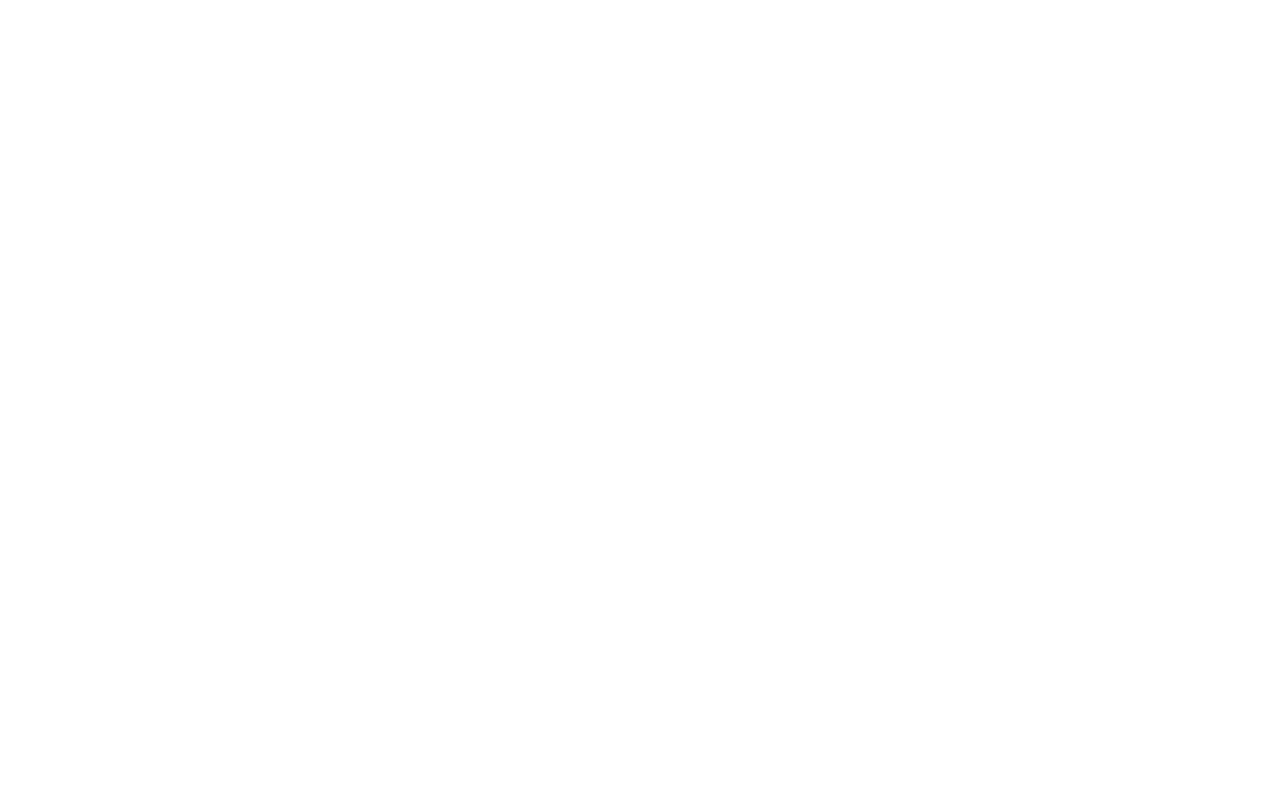
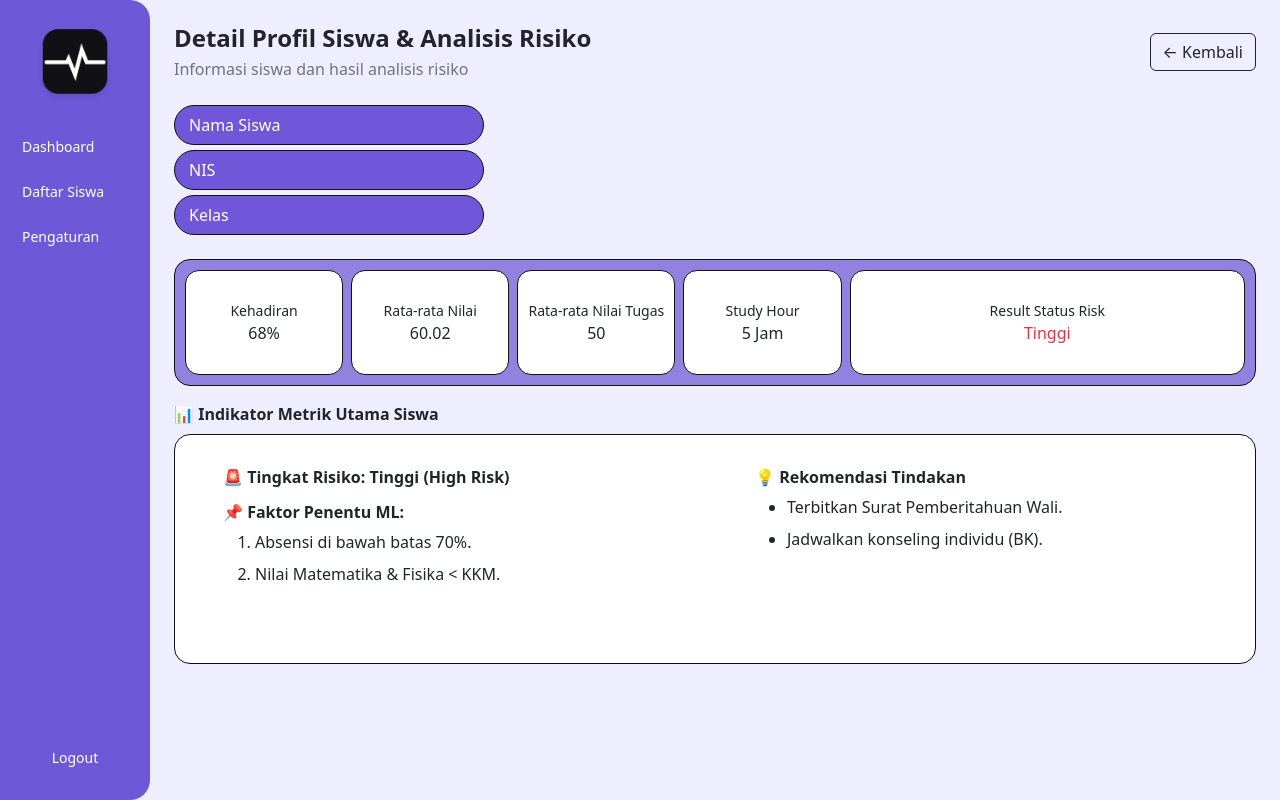
Before and after one commit to sutripnm/EduPulse-student-early-warning-web, a React (Vite) app: page /detail-siswa/1 in a window 1280 px wide. Before the commit this address had no page. Built offline with nearby package versions, Linux system fonts and the light colour scheme.

Commit message:
feat: add detail student page

```diff
--- a/src/App.jsx
+++ b/src/App.jsx
@@ -2,17 +2,39 @@
 import StudentListPage from "./pages/StudentListPage";
 import LandingPage from "./pages/LandingPage";
 import LoginPage from "./pages/LoginPage";
-import Sidebar from "./components/Sidebar";
 import DashboardPage from "./pages/DashboardPage";
+import StudentDetailPage from "./pages/StudentDetailPage";
 
 function App() {
   return (
     <BrowserRouter>
       <Routes>
-        <Route path="/" element={<LandingPage />} />
-        <Route path="/login" element={<LoginPage />} />
-        <Route path="/dashboard" element={<DashboardPage />} />
-        <Route path="/student-list" element={<StudentListPage />} />
+
+        <Route
+          path="/"
+          element={<LandingPage />}
+        />
+
+        <Route
+          path="/login"
+          element={<LoginPage />}
+        />
+
+        <Route
+          path="/dashboard"
+          element={<DashboardPage />}
+        />
+
+        <Route
+          path="/student-list"
+          element={<StudentListPage />}
+        />
+
+        <Route
+          path="/detail-siswa/:id"
+          element={<StudentDetailPage />}
+        />
+
       </Routes>
     </BrowserRouter>
   );
--- a/src/components/Sidebar.jsx
+++ b/src/components/Sidebar.jsx
@@ -33,13 +33,6 @@
         </Link>
 
         <Link
-          to="/detail-siswa"
-          className="sidebar-link"
-        >
-          Detail Siswa
-        </Link>
-
-        <Link
           to="/pengaturan"
           className="sidebar-link"
         >
--- /dev/null
+++ b/src/pages/StudentDetailPage.jsx
@@ -0,0 +1,253 @@
+import { useParams, Link } from "react-router-dom";
+import Sidebar from "../components/Sidebar";
+import "../styles/student-detail-page.css";
+
+const studentData = {
+  1: {
+    nis: "2023001",
+    name: "Ahmad Rizky",
+    className: "X IPA 1",
+    gender: "Laki-laki",
+
+    attendance: 68,
+    score: 60.02,
+    taskScore: 50,
+    studyHour: 5,
+
+    risk: "Tinggi",
+
+    riskFactors: [
+      "Absensi di bawah batas 70%.",
+      "Nilai Matematika & Fisika < KKM.",
+    ],
+
+    recommendations: [
+      "Terbitkan Surat Pemberitahuan Wali.",
+      "Jadwalkan konseling individu (BK).",
+    ],
+  },
+
+  2: {
+    nis: "2023002",
+    name: "Siti Aisyah",
+    className: "X IPA 2",
+    gender: "Perempuan",
+
+    attendance: 68,
+    score: 61,
+    taskScore: 55,
+    studyHour: 6,
+
+    risk: "Tinggi",
+
+    riskFactors: [
+      "Absensi di bawah batas 70%.",
+      "Nilai tugas masih rendah.",
+    ],
+
+    recommendations: [
+      "Jadwalkan konseling individu (BK).",
+      "Berikan pendampingan belajar.",
+    ],
+  },
+};
+
+function StudentDetailPage() {
+  const { id } = useParams();
+
+  const student = studentData[id];
+
+  return (
+    <main className="student-detail-page d-flex">
+
+      <Sidebar />
+
+      <section className="student-detail-main flex-grow-1 p-4">
+
+        {/* Header */}
+        <div className="d-flex justify-content-between align-items-center mb-4">
+
+          <div>
+            <h1 className="h4 fw-bold mb-1">
+              Detail Profil Siswa & Analisis Risiko
+            </h1>
+
+            <p className="text-secondary mb-0">
+              Informasi siswa dan hasil analisis risiko
+            </p>
+          </div>
+
+          <Link
+            to="/student-list"
+            className="btn btn-outline-dark"
+          >
+            ← Kembali
+          </Link>
+
+        </div>
+
+
+        {/* ========================= */}
+        {/* PROFIL SISWA */}
+        {/* ========================= */}
+
+        <section className="student-profile-info mb-4">
+
+          <div className="student-info-item">
+            Nama Siswa
+          </div>
+
+          <div className="student-info-item">
+            NIS
+          </div>
+
+          <div className="student-info-item">
+            Kelas
+          </div>
+
+        </section>
+
+
+        {/* ========================= */}
+        {/* METRIK SISWA */}
+        {/* ========================= */}
+
+        <section className="student-metrics mb-3">
+
+          {/* Kehadiran */}
+          <div className="metric-card">
+
+            <span>
+              Kehadiran
+            </span>
+
+            <strong>
+              {student.attendance}%
+            </strong>
+
+          </div>
+
+
+          {/* Rata-rata Nilai */}
+          <div className="metric-card">
+
+            <span>
+              Rata-rata Nilai
+            </span>
+
+            <strong>
+              {student.score}
+            </strong>
+
+          </div>
+
+
+          {/* Nilai Tugas */}
+          <div className="metric-card">
+
+            <span>
+              Rata-rata Nilai Tugas
+            </span>
+
+            <strong>
+              {student.taskScore}
+            </strong>
+
+          </div>
+
+
+          {/* Study Hour */}
+          <div className="metric-card">
+
+            <span>
+              Study Hour
+            </span>
+
+            <strong>
+              {student.studyHour} Jam
+            </strong>
+
+          </div>
+
+
+          {/* Risk */}
+          <div className="metric-card metric-risk">
+
+            <span>
+              Result Status Risk
+            </span>
+
+            <strong>
+              {student.risk}
+            </strong>
+
+          </div>
+
+        </section>
+
+
+        {/* ========================= */}
+        {/* INDIKATOR */}
+        {/* ========================= */}
+
+        <p className="fw-semibold mb-2">
+          📊 Indikator Metrik Utama Siswa
+        </p>
+
+
+        <section className="risk-analysis-card">
+
+          {/* Faktor Risiko */}
+          <div className="risk-analysis-section">
+
+            <h6 className="fw-semibold">
+              🚨 Tingkat Risiko: {student.risk} (High Risk)
+            </h6>
+
+            <h6 className="fw-semibold mt-3">
+              📌 Faktor Penentu ML:
+            </h6>
+
+            <ol className="mb-0">
+
+              {student.riskFactors.map((factor, index) => (
+                <li key={index}>
+                  {factor}
+                </li>
+              ))}
+
+            </ol>
+
+          </div>
+
+
+          {/* Rekomendasi */}
+          <div className="risk-analysis-section">
+
+            <h6 className="fw-semibold">
+              💡 Rekomendasi Tindakan
+            </h6>
+
+            <ul className="mb-0">
+
+              {student.recommendations.map(
+                (recommendation, index) => (
+                  <li key={index}>
+                    {recommendation}
+                  </li>
+                )
+              )}
+
+            </ul>
+
+          </div>
+
+        </section>
+
+      </section>
+
+    </main>
+  );
+}
+
+export default StudentDetailPage;
--- a/src/pages/StudentListPage.jsx
+++ b/src/pages/StudentListPage.jsx
@@ -351,7 +351,7 @@
                       <td>
 
                         <Link
-                          to={`/students/${student.id}`}
+                          to={`/detail-siswa/${student.id}`}
                           className="btn btn-sm btn-outline-dark"
                         >
                           Detail
--- /dev/null
+++ b/src/styles/student-detail-page.css
@@ -0,0 +1,99 @@
+.student-detail-page {
+  min-height: 100vh;
+  background-color: #eeeeff;
+}
+
+.student-detail-main {
+  min-width: 0;
+}
+
+
+/* ========================= */
+/* PROFIL SISWA */
+/* ========================= */
+
+.student-profile-info {
+  width: 310px;
+}
+
+.student-info-item {
+  background-color: #7056d8;
+  color: white;
+  border: 1px solid #111;
+  border-radius: 20px;
+  padding: 7px 14px;
+  margin-bottom: 5px;
+}
+
+
+/* ========================= */
+/* METRIK */
+/* ========================= */
+
+.student-metrics {
+  display: grid;
+  grid-template-columns: repeat(4, 1fr) 2.5fr;
+  gap: 8px;
+
+  background-color: #9182df;
+  border: 1px solid #111;
+  border-radius: 16px;
+  padding: 10px;
+}
+
+.metric-card {
+  background-color: white;
+  border: 1px solid #111;
+  border-radius: 14px;
+
+  min-height: 105px;
+
+  display: flex;
+  flex-direction: column;
+  align-items: center;
+  justify-content: center;
+
+  text-align: center;
+}
+
+.metric-card span {
+  font-size: 14px;
+}
+
+.metric-card strong {
+  font-size: 16px;
+  font-weight: 500;
+}
+
+.metric-risk strong {
+  color: #dc3545;
+}
+
+
+/* ========================= */
+/* ANALISIS RISIKO */
+/* ========================= */
+
+.risk-analysis-card {
+  background-color: white;
+
+  border: 1px solid #111;
+  border-radius: 16px;
+
+  padding: 28px;
+
+  display: grid;
+  grid-template-columns: 1fr 1fr;
+
+  gap: 40px;
+
+  min-height: 230px;
+}
+
+.risk-analysis-section {
+  padding: 5px 20px;
+}
+
+.risk-analysis-section li {
+  margin-bottom: 8px;
+}
```
